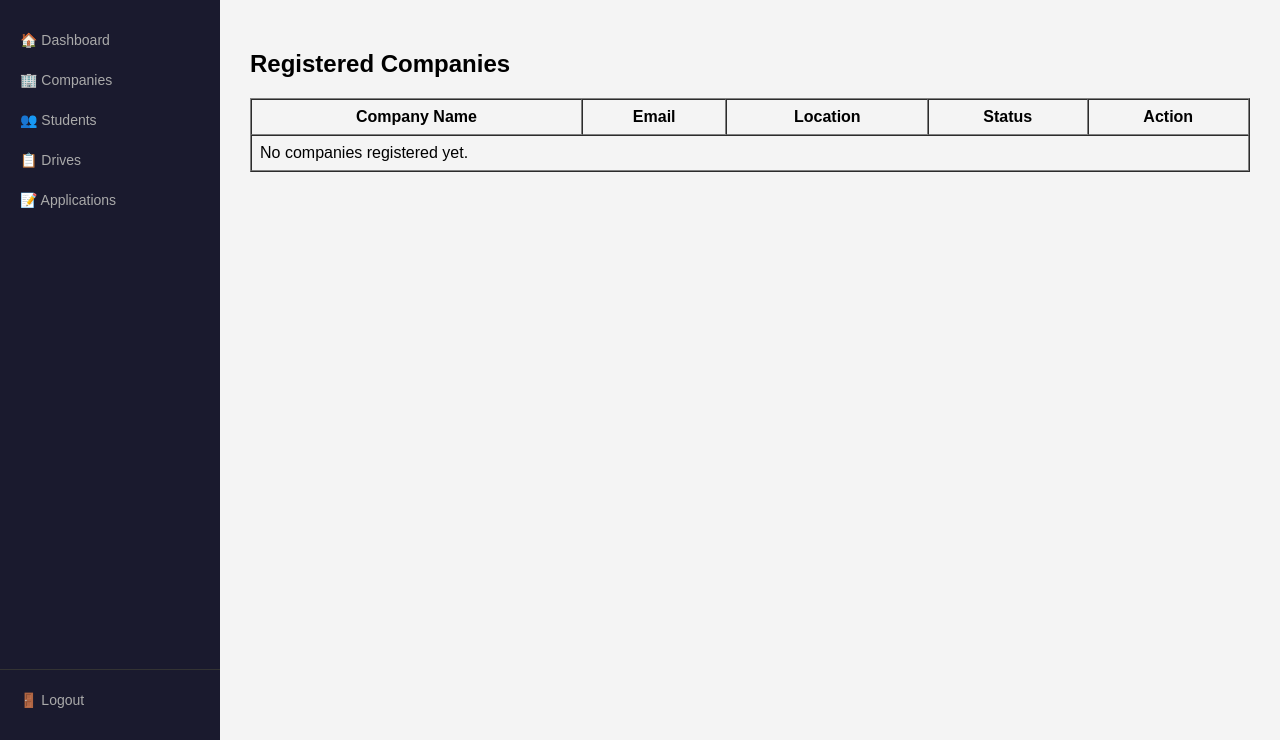
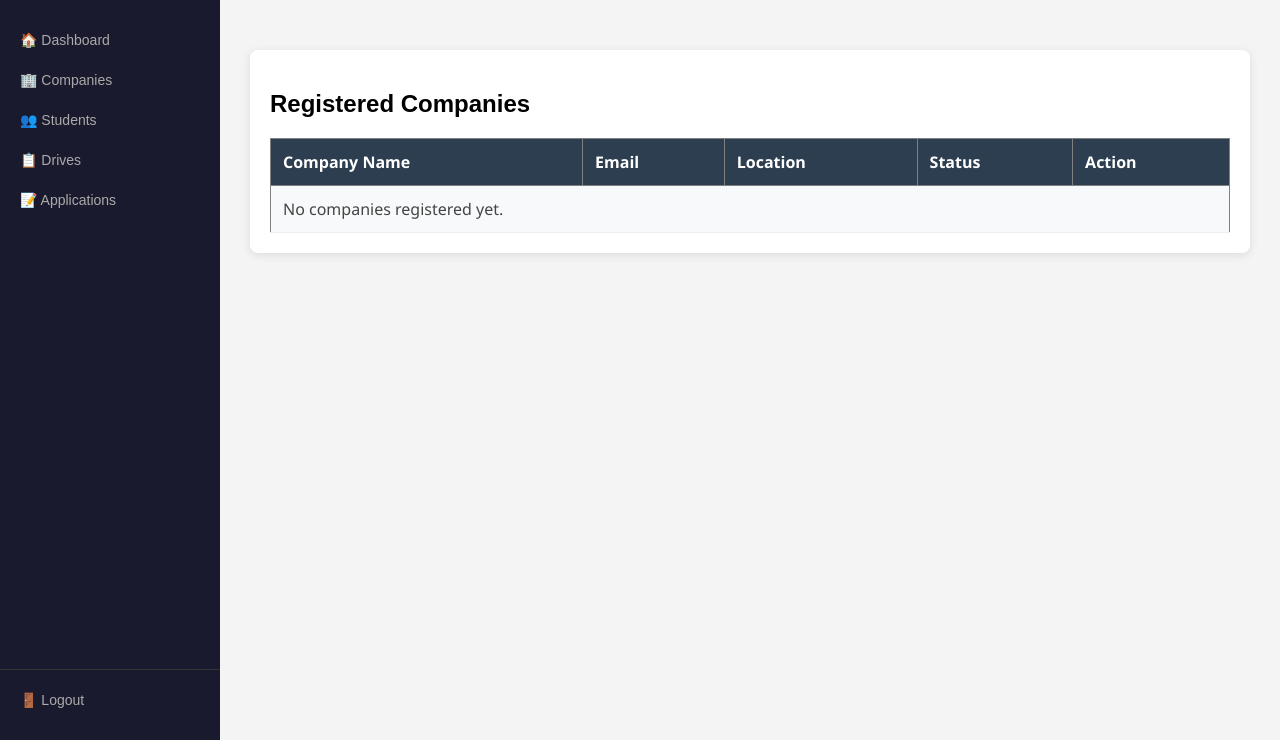
Before and after one commit to sunnykbharti/placement-portal, a Flask app: template templates/admin/companies.html in a window 1280 px wide. Shown: the part 60-800 px from the top of the page. Run offline with Flask 3, Linux system fonts and the light colour scheme; the template is opened without the code that fills it, so the values that code supplies are empty.

Commit message:
Modifies the design of Tables

```diff
--- a/static/admin_dashboard.css
+++ b/static/admin_dashboard.css
@@ -68,3 +68,60 @@ img {
     width: 120px;
     height: auto;
 }
+
+.company {
+    padding: 20px;
+    background-color: #fff;
+    border-radius: 8px;
+    box-shadow: 0 2px 10px rgba(0,0,0,0.1);
+}
+
+table {
+    width: 100%;
+    border-collapse: collapse; /* Removes double borders */
+    margin-top: 20px;
+    font-family: 'Segoe UI', sans-serif;
+}
+
+th {
+    background-color: #2c3e50; /* Darker professional header */
+    color: white;
+    text-align: left;
+    padding: 12px;
+}
+
+td {
+    padding: 12px;
+    border-bottom: 1px solid #eee;
+    color: #444;
+}
+
+/* Zebra striping for readability */
+tr:nth-child(even) {
+    background-color: #f8f9fa;
+}
+
+tr:hover {
+    background-color: #f1f1f1; /* Highlight row on hover */
+}
+
+/* Action Link Styling */
+td a {
+    text-decoration: none;
+    font-weight: bold;
+    padding: 5px 10px;
+    border-radius: 4px;
+}
+
+/* Green for Approve, Red for Blacklist */
+a[href*="approve"] { color: #27ae60; }
+a[href*="blacklist"] { color: #e74c3c; }
+a[href*="active"] { color: #27ae60; }
+a[href*="inactive"] { color: #e74c3c; }
+a[href*="cancel"] { color: #e74c3c; }
+a[href*="view"] { color: #ec6f08; }
+a[href*="blacklist"] { color: #e74c3c; }
+
+td a:hover {
+    text-decoration: underline;
+}
```
Also changed, not shown: static/company_dashboard.css (+56 -0 lines), static/student_dashboard.css (+46 -0 lines).
